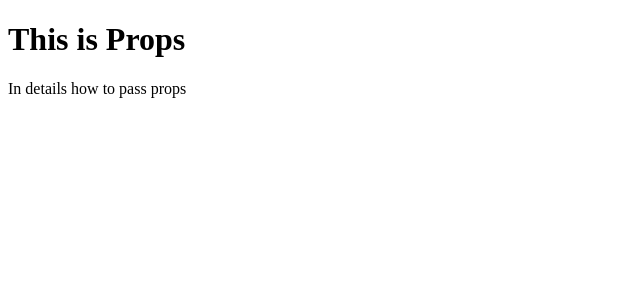
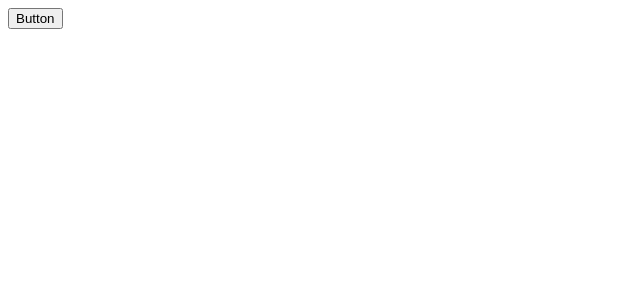
Before and after one commit to NangzaiWebDeveloper/Core-Concepts-of-React, a React (Vite) app: page / in a window 1280 px wide. Shown: the top 300 px of the page, without its empty margins (0-640 px from the left). Built offline with nearby package versions, Linux system fonts and the light colour scheme.

Commit message:
passing faunction data by props

```diff
--- a/src/App.jsx
+++ b/src/App.jsx
@@ -6,10 +6,24 @@ import ConRenLogicalAndAnd from "./components/ConRenLogicalAndAnd"
 import Demo from "./components/Demo"
 import ImmediatelyInvokedFun from "./components/immediatelyInvokedFun"
 import LoopInsideJsx from "./components/LoopInsideJsx"
+import PassingDataByFunction from "./components/ParentAndChildWithProps/PassingDataByFunction"
+import PassingDataByProps from "./components/ParentAndChildWithProps/PassingDataByProps"
 import PropsTopic from "./components/ParentAndChildWithProps/PropsTopic"
 
 
 function App() {
+
+  // if we hold to be that is parent component
+  // const itemObj ={
+  //   name : "Abuzam Nangzai Singha",
+  //   designation : "Frontend Developer",
+  //   age : 28,
+  //   hometown : "Moulvibazar",
+  // }
+
+  const btnClick =()=>{
+    alert("Hello Nangzai")
+  }
 
   return (
       <>
@@ -32,8 +46,16 @@ function App() {
         {/* conditional rendering using Immediately invoke function */}
         {/* <ConRenInInvokeFun/> */}
 
+        {/* props topics start from here  */}
+
         {/* know about how to data pass Parent component to Child component BY props */}
-        <PropsTopic title="This is Props" description="In details how to pass props"/>
+        {/* <PropsTopic title="This is Props" description="In details how to pass props"/> */}
+
+        {/* passing Object data by props */}
+        {/* <PassingDataByProps item ={itemObj}/> */}
+
+        {/* passing Function data by props */}
+        <PassingDataByFunction childClickBtn={btnClick} />
       </>
   )
 }
--- /dev/null
+++ b/src/components/ParentAndChildWithProps/PassingDataByFunction.jsx
@@ -0,0 +1,11 @@
+import React from 'react';
+
+const PassingDataByFunction = (props) => {
+    return (
+        <div>
+            <button onClick={props.childClickBtn}>Button</button>
+        </div>
+    );
+};
+
+export default PassingDataByFunction;
--- /dev/null
+++ b/src/components/ParentAndChildWithProps/PassingDataByProps.jsx
@@ -0,0 +1,27 @@
+import React from 'react';
+
+// if we hold to be this is "Child component";
+
+// EX-1
+const PassingDataByProps = ({item}) => {
+    return (
+        <div>
+            <h2>Name: {item.name}</h2>
+            <p>Hometown : {item.hometown}</p>
+        </div>
+    );
+};
+
+
+
+// EX-2:
+// const PassingDataByProps = (props) => {
+//     return (
+//         <div>
+//             <h2>Name: {props.item["name"]}</h2>
+//             <p>Hometown : {props.item["hometown"]}</p>
+//         </div>
+//     );
+// };
+
+export default PassingDataByProps;
```
